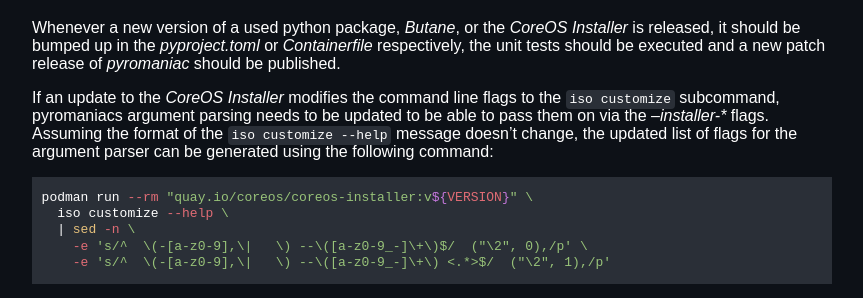
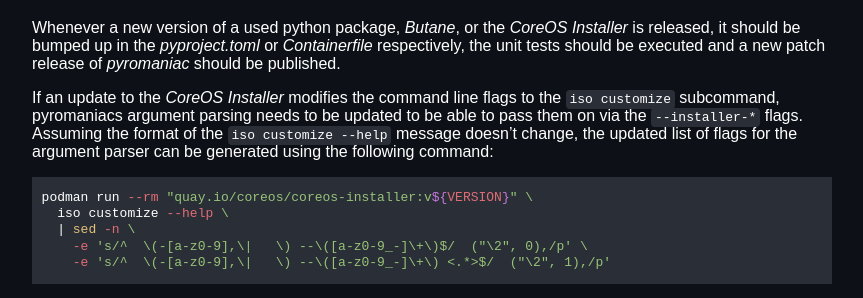
Before and after one commit to salatfreak/pyromaniac, a Jekyll site: the page built from docs/development.md, in a window 1280 px wide. Shown: the part 1336-1634 px from the top of the page, without its empty margins (208-1071 px from the left). Built offline with Jekyll 4.4.1, drawn with Linux system fonts in a browser that asks for light colours.

```diff
--- a/docs/development.md
+++ b/docs/development.md
@@ -82,7 +82,7 @@ release of *pyromaniac* should be published.
 
 If an update to the *CoreOS Installer* modifies the command line flags to the
 `iso customize` subcommand, pyromaniacs argument parsing needs to be updated to
-be able to pass them on via the *--installer-\** flags. Assuming the format of
+be able to pass them on via the `--installer-*` flags. Assuming the format of
 the `iso customize --help` message doesn't change, the updated list of flags
 for the argument parser can be generated using the following command:
 
```
